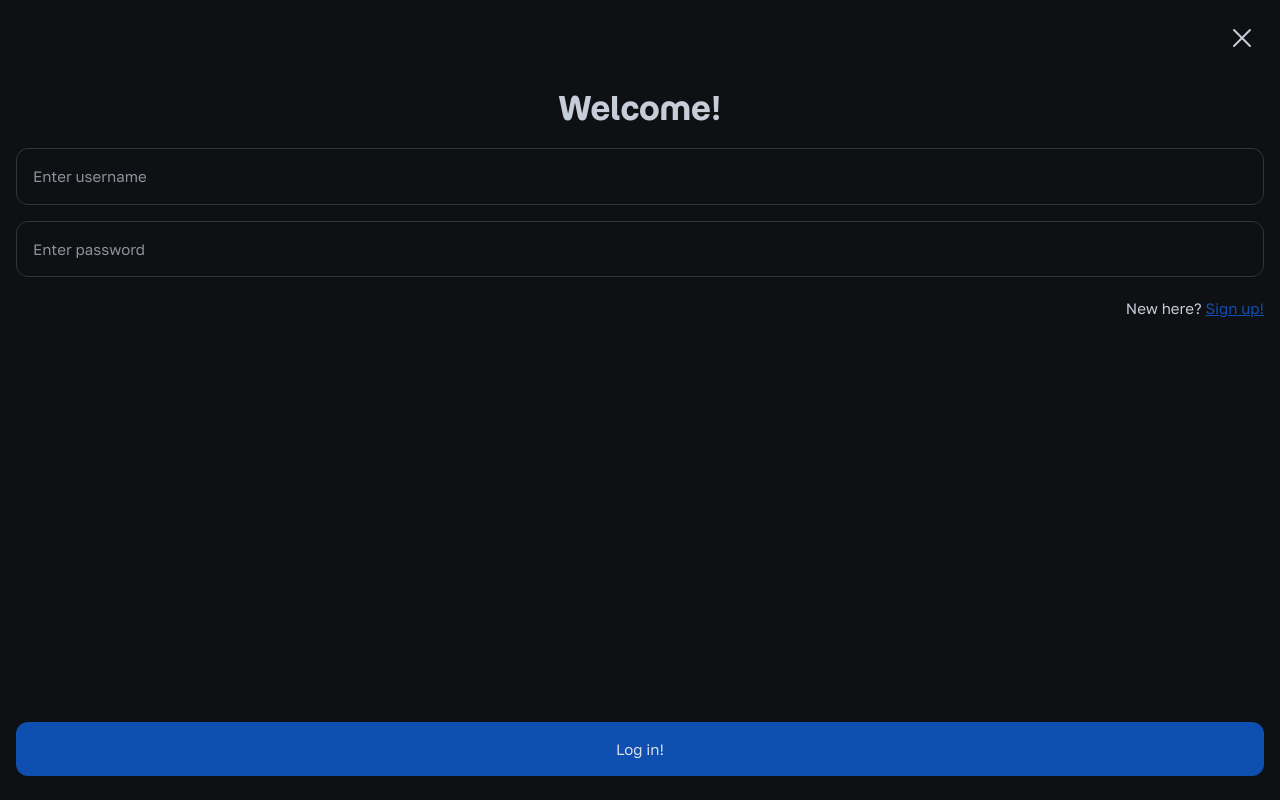
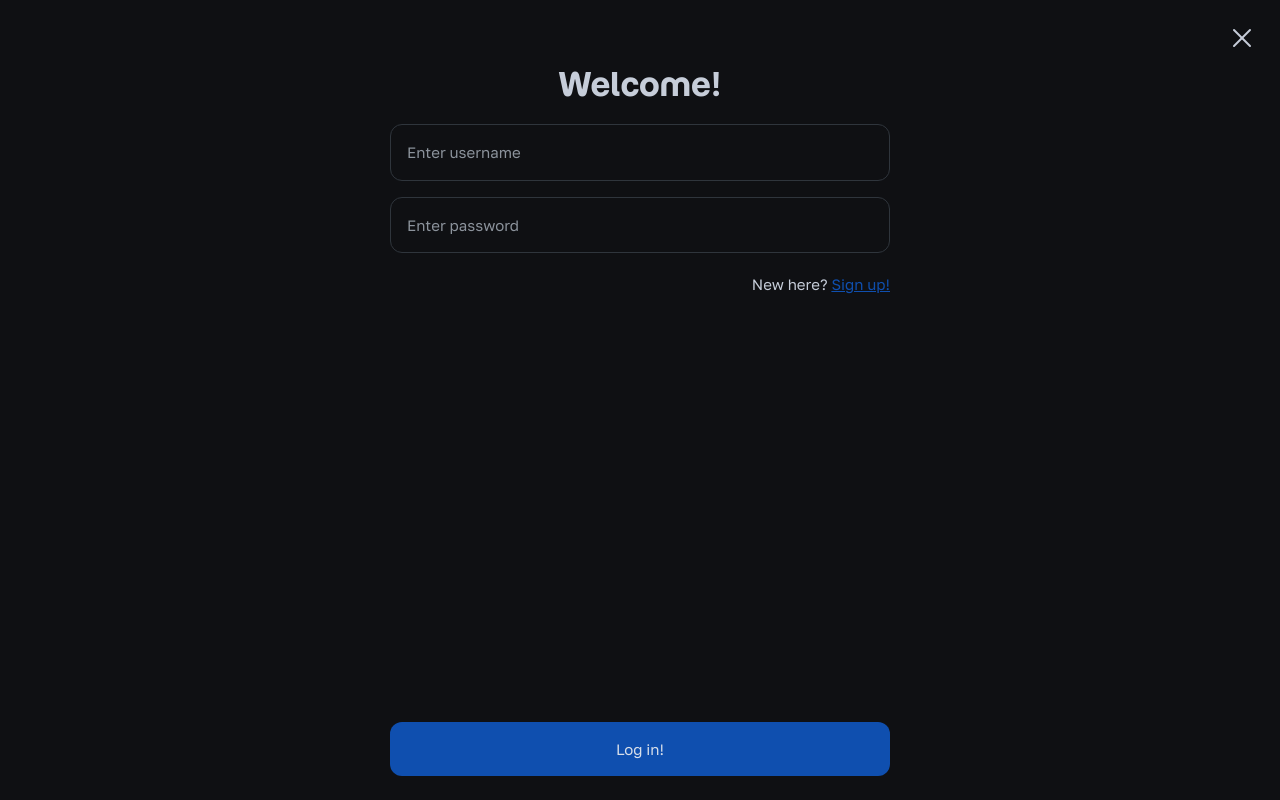
Before and after one commit to i2l1a1/miracle_ai, a Next.js app in the folder frontend/: page / in a window 1280 px wide. Both pictures are taken after a click on the element "Log in". Built offline with nearby package versions, Linux system fonts and the light colour scheme; no server answers.

Commit message:
adaptive

```diff
--- a/frontend/app/globals.css
+++ b/frontend/app/globals.css
@@ -37,6 +37,12 @@
     .content-max-800 {
         width: 100%;
         max-width: 800px;
+        margin-inline: auto;
+    }
+
+    .content-max-500 {
+        width: 100%;
+        max-width: 500px;
         margin-inline: auto;
     }
 }
--- a/frontend/components/activity/ActivityTabs.tsx
+++ b/frontend/components/activity/ActivityTabs.tsx
@@ -9,8 +9,8 @@ export default function ActivityTabs() {
     const isAnswers = pathname === "/activity/my-answers";
 
     return (
-        <div className="mt-3">
-            <nav className="flex gap-5 border-b border-separator -mx-4 px-4">
+        <div className="mt-3 content-max-800">
+            <nav className="flex gap-5 border-b border-separator">
                 <Link
                     href="/activity/my-questions"
                     className={`relative pt-2 pb-[17px] px-1 text-[16px] -mb-px ${
--- a/frontend/components/auth/auth-popup.tsx
+++ b/frontend/components/auth/auth-popup.tsx
@@ -36,13 +36,8 @@ export default function AuthPopup({onCloseAction}: { onCloseAction: () => void }
       const response = await fetch(`${CLIENT_API_URL}/register`, {
         method: "POST",
         credentials: "include",
-                headers: {
-                    "Content-Type": "application/json",
-                },
-                body: JSON.stringify({
-                    username,
-                    password,
-                }),
+        headers: {"Content-Type": "application/json"},
+        body: JSON.stringify({username, password}),
       });
 
       if (response.ok) {
@@ -73,9 +68,7 @@ export default function AuthPopup({onCloseAction}: { onCloseAction: () => void }
       const response = await fetch(`${CLIENT_API_URL}/token`, {
         method: "POST",
         credentials: "include",
-                headers: {
-                    "Content-Type": "application/x-www-form-urlencoded",
-                },
+        headers: {"Content-Type": "application/x-www-form-urlencoded"},
         body: formDetails,
       });
 
@@ -106,45 +99,55 @@ export default function AuthPopup({onCloseAction}: { onCloseAction: () => void }
 
   useEffect(() => {
     document.body.classList.add("overflow-hidden");
-        return () => {
-            document.body.classList.remove("overflow-hidden");
-        };
-    }, [onCloseAction]);
+    return () => document.body.classList.remove("overflow-hidden");
+  }, []);
 
   return (
-        <div className="fixed inset-0 z-50 flex flex-col bg-background px-4">
+    <div className="fixed inset-0 z-50 flex flex-col bg-background px-4 h-full">
       <div onClick={onCloseAction} className="self-end mt-4 cursor-pointer">
         <Image src={closeAuth} alt="Close"/>
       </div>
 
-            <div className="flex flex-col mt-6">
-                <p className={`${momoTrustDisplay.className} text-welcome-label text-center`}>Welcome!</p>
       <form
-                    className="mt-4 w-full"
+        className="flex flex-col flex-1 content-max-500 mx-auto w-full"
         onSubmit={isRegister ? handleRegister : handleLogin}
       >
-                    <div className="flex flex-col gap-4">
-                        <SingleLineInputField name={"username"} placeholder={"Enter username"}
-                                              onChange={(e) => setUsername(e.target.value)}/>
-                        <SingleLineInputField type={"password"} name={"password"}
-                                              placeholder={"Enter password"}
-                                              onChange={(e) => setPassword(e.target.value)}/>
+        <div className="flex-1 overflow-y-auto">
+          <div className="flex flex-col">
+            <p className={`${momoTrustDisplay.className} text-welcome-label text-center`}>
+              Welcome!
+            </p>
+            <div className="flex flex-col gap-4 mt-4">
+              <SingleLineInputField
+                name="username"
+                placeholder="Enter username"
+                value={username}
+                onChange={(e) => setUsername(e.target.value)}
+              />
+              <SingleLineInputField
+                type="password"
+                name="password"
+                placeholder="Enter password"
+                value={password}
+                onChange={(e) => setPassword(e.target.value)}
+              />
             </div>
             <div className="mt-5 text-right">
               {isRegister ? "Have an account? " : "New here? "}
-                        <button
-                            type="button"
-                            onClick={toggleMode}
-                        >
+              <button type="button" onClick={toggleMode}>
                                 <span className="underline text-accent cursor-pointer">
                                     {isRegister ? "Log in!" : "Sign up!"}
                                 </span>
-
               </button>
             </div>
+            {error && <div className="text-danger-color text-sm mt-2">{error}</div>}
+          </div>
+        </div>
+
+        <div className="mt-auto mb-6 flex justify-center">
           <AuthButtonBig text={isRegister ? "Sign up!" : "Log in!"}/>
+        </div>
       </form>
-            </div>
     </div>
   );
 }
--- a/frontend/components/buttons/auth-button-big.tsx
+++ b/frontend/components/buttons/auth-button-big.tsx
@@ -2,7 +2,7 @@ export default function AuthButtonBig({text}: { text: string }) {
     return (
         <button
             type="submit"
-            className="absolute cursor-pointer bottom-6 left-4 right-4 py-4 bg-accent text-bright-text rounded-xl flex  justify-center"
+            className="mt-6 w-full cursor-pointer py-4 bg-accent text-bright-text rounded-xl flex justify-center"
         >
             {text}
         </button>
```
Lines whose indentation alone changed are shown as unchanged.
